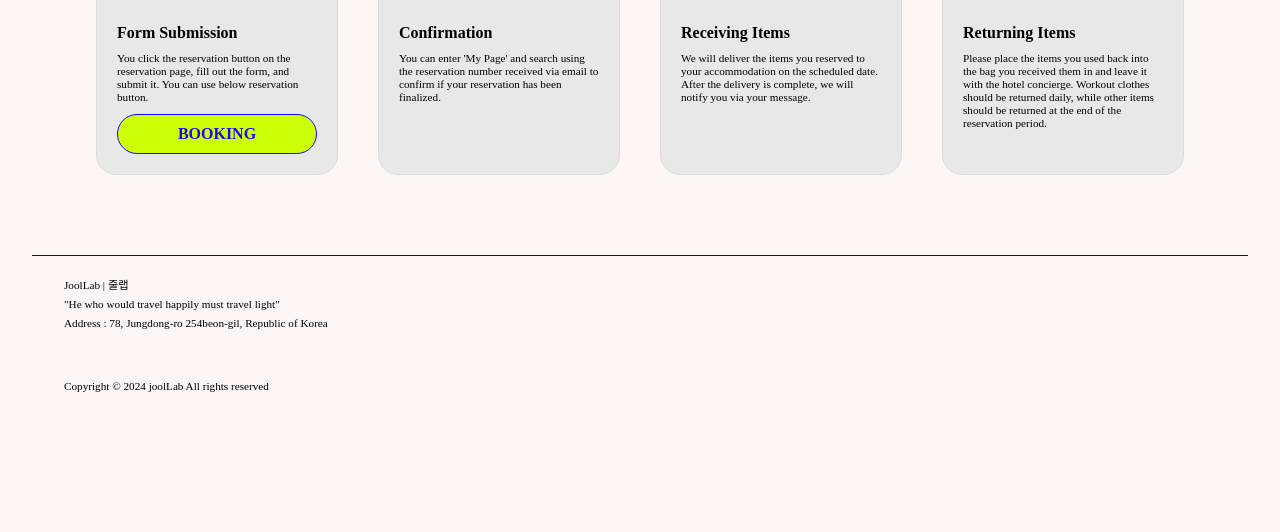
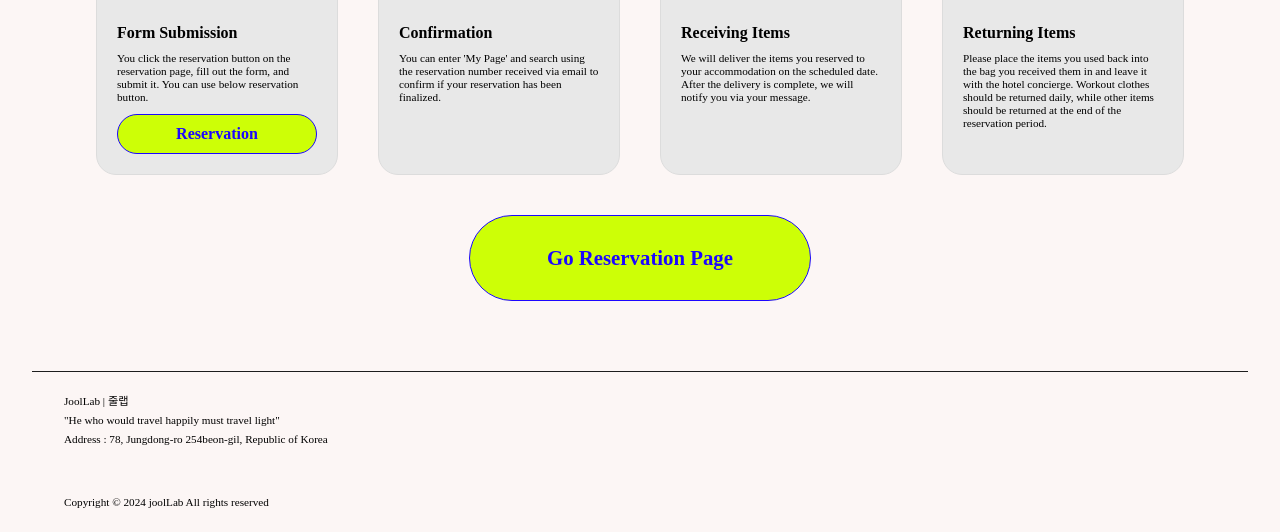
Before and after one commit to khw0512/jool-booking, a Django app: page / in a window 1280 px wide. Shown: the part 951-1483 px from the top of the page. Before the commit the page ends 1343 px from the top, so only its background shows below. Run offline with Django 4.2, Linux system fonts and the light colour scheme; some libraries are stand-ins or nearby versions; some web fonts are replaced.

Commit message:
202407051723

```diff
--- a/static/css/sterna.css
+++ b/static/css/sterna.css
@@ -232,14 +232,13 @@ img {
 }
 
 .main-button {
-    width:200px;
+    width:300px;
     font-size: 1.3rem;
     font-weight: bold;
     transition: 0.2s;
     color: var(--nav-text-color);
     background-color: var(--button-bg-color);
     padding: 30px 20px 30px 20px;
-    margin-left:10px;
     border-radius: 60px;
     border: var(--background-color) solid 1px;
     text-align: center;
@@ -791,7 +790,9 @@ img {
     }
 
     .main-button {
+        width: 200px;
         margin-bottom:30px;
+        font-size: 1rem;
     }
 
     .modal-sns {
--- a/templates/sterna.html
+++ b/templates/sterna.html
@@ -72,9 +72,7 @@
           <div class="main-text fade-in" style="font-family:Bebas Neue;">Borrowing
             <br>running supplies</div>
           <div class="flex-row">
-            <a href="{% url "reservation:book" %}">
-              <div class="main-button fade-in">Reservation</div>
-            </a>
+
             <div class="fade-out" style="font-size: 1.7rem; margin: 10px 0 0 20px">
               <i style="margin-right:10px;" class="fa-solid fa-arrow-down"></i>
               <p style="font-family:Bebas Neue">
@@ -107,7 +105,7 @@
               <div class="card-desc">You click the reservation button on the reservation page, fill out the form, and submit it. You can use below reservation button.</div>
               <div style="height:10px;"></div>
               <a target="_blank" href="{% url "reservation:book" %}">
-                <div class="card-button fade-in">BOOKING</div>
+                <div class="card-button fade-in">Reservation</div>
               </a>
             </div>
           </div>
@@ -149,6 +147,13 @@
 
         </div>
       </div>
+    </div>
+
+    <div style="height:30px;"></div>
+    <div class="tocenter">
+      <a href="{% url "reservation:book" %}">
+        <div class="main-button fade-in">Go Reservation Page</div>
+      </a>
     </div>
 
     <!-- mobile nav modal hedden-->
```
